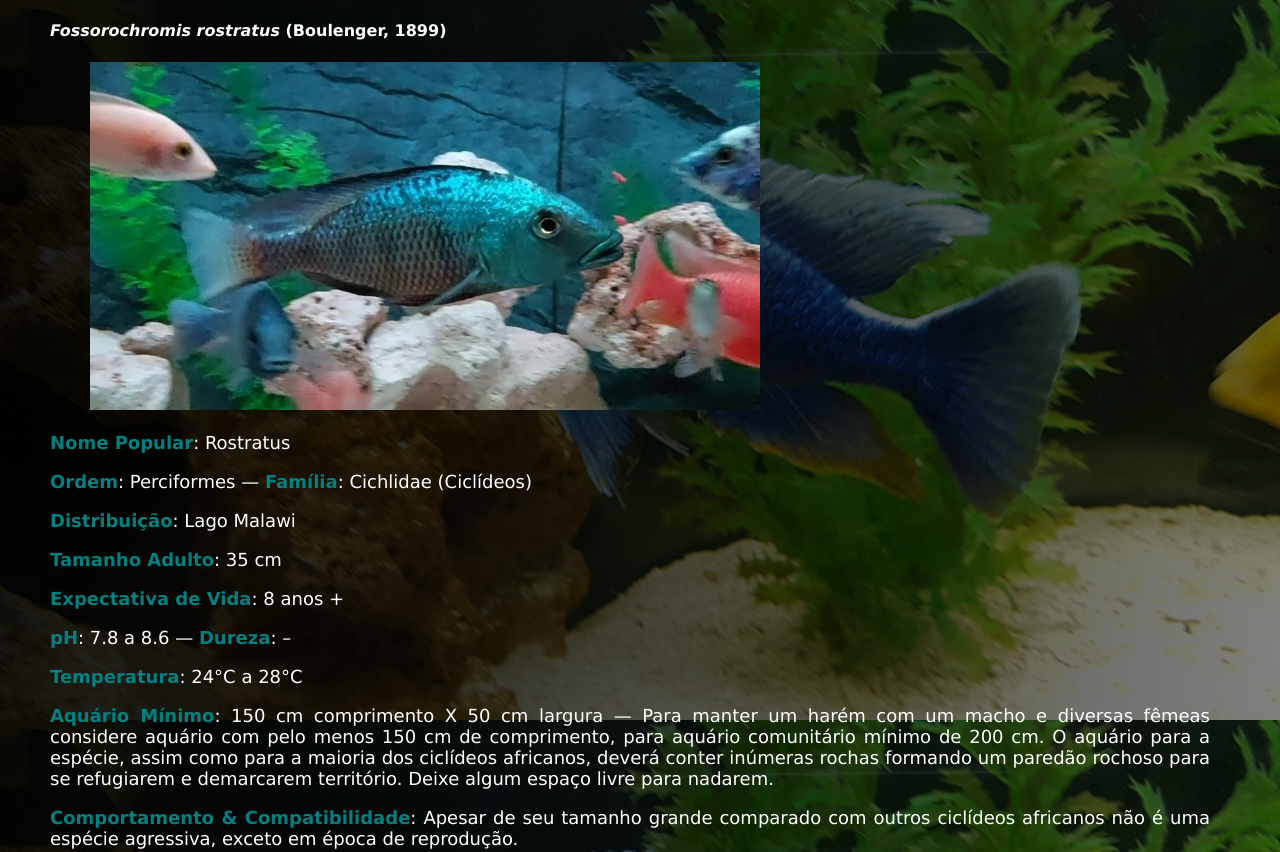
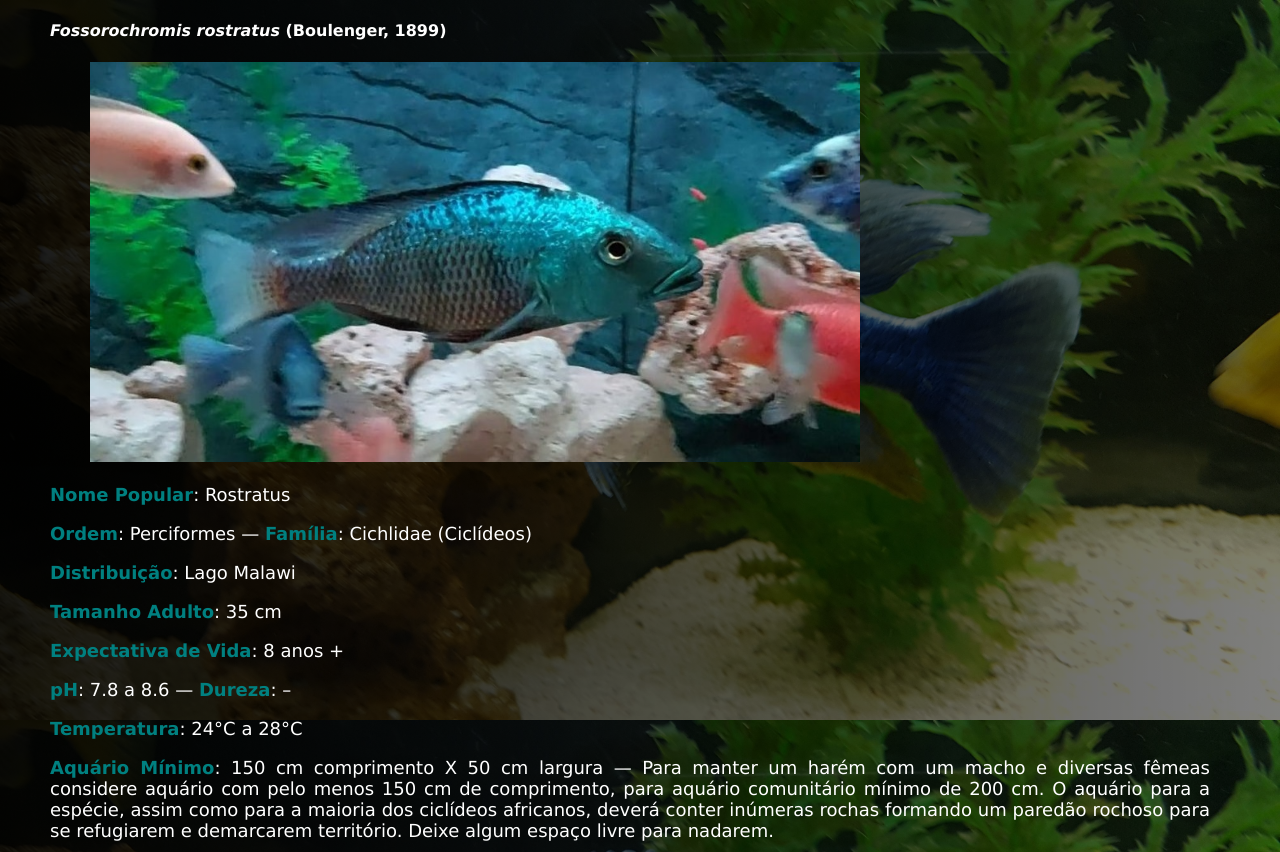
Before and after one commit to Charles-da-silva/Fishflix, a plain HTML site: page especies/rostratus.html in a window 1280 px wide. Shown: the top 852 px of the page. Drawn offline with Linux system fonts and the light colour scheme.

Commit message:
Update rostratus.html

```diff
--- a/especies/rostratus.html
+++ b/especies/rostratus.html
@@ -11,7 +11,7 @@
 
 <body>
     <td><div class="rw-right"><div class="rw-ui-container rw-class-blog-post rw-urid-206750" data-img="http://www.aquarismopaulista.com/wp-content/uploads/2020/09/Fossorochromis-rostratus.jpg"></div></div></td></tr></table><h4><em>Fossorochromis rostratus </em>(Boulenger, 1899)</h4>
-    <figure id="attachment_20938" aria-describedby="caption-attachment-20938" style="width: 650px" class="wp-caption alignnone"><img class="size-full wp-image-20938" src="../img/fish_1.jpg" alt="" width="670"  srcset="" sizes="(max-width: 650px) 100vw, 650px"></figure>
+    <figure id="attachment_20938" aria-describedby="caption-attachment-20938" style="width: 650px" class="wp-caption alignnone"><img class="size-full wp-image-20938" src="../img/fish_1.jpg" alt="" width="770"  srcset="" sizes="(max-width: 650px) 100vw, 650px"></figure>
     <p><span style="color: #008080;"><strong>Nome Popular</strong></span>: Rostratus</p>
     <p><span style="color: #008080;"><strong>Ordem</strong></span>: Perciformes — <span style="color: #008080;"><strong>Família</strong></span>: Cichlidae (Ciclídeos)</p>
     <p><span style="color: #008080;"><strong>Distribuição</strong></span>: Lago Malawi</p>
```
